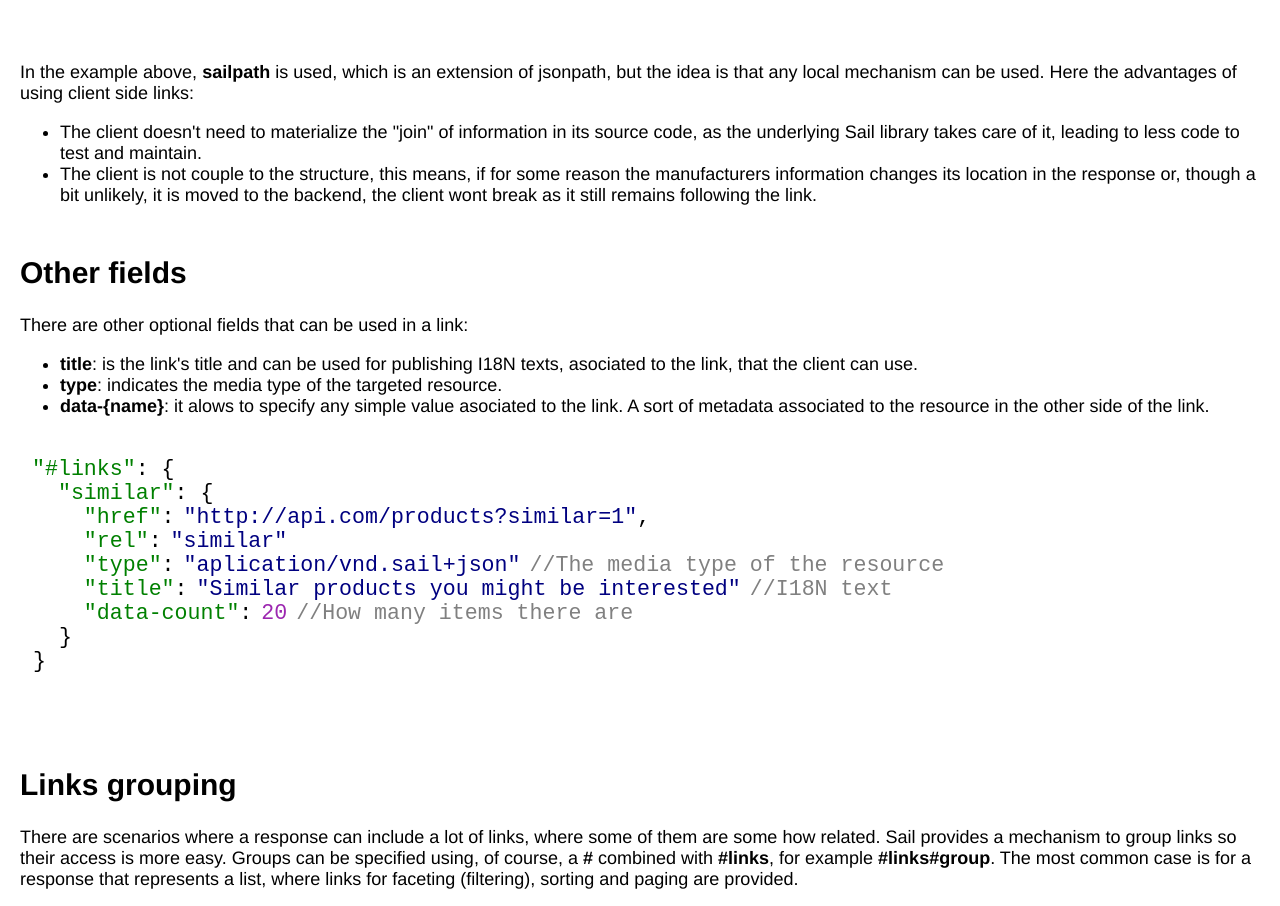
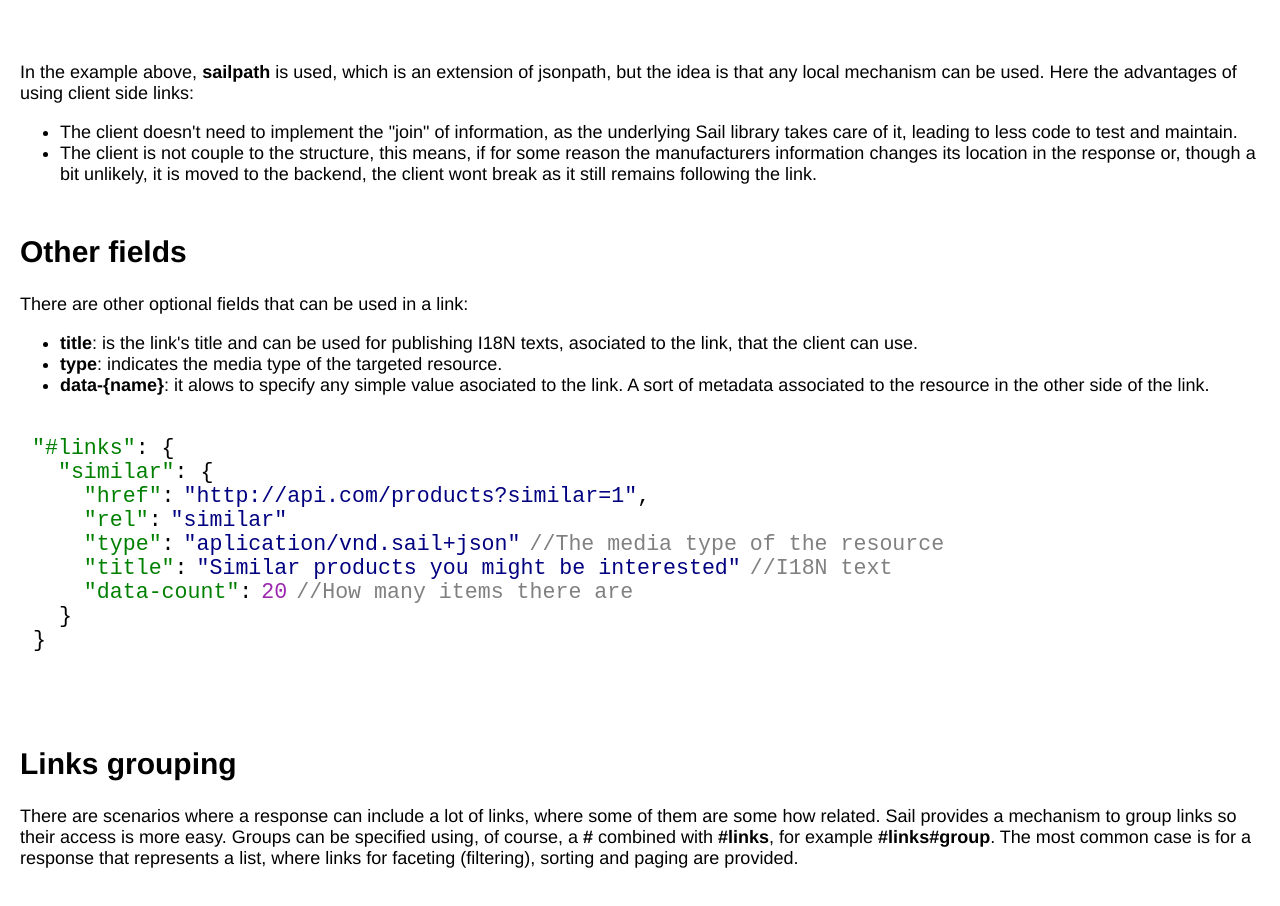
Before and after one commit to sail-lang/sail-lang.github.io, a plain HTML site: page links.html in a window 1280 px wide. Shown: the part 2432-3338 px from the top of the page. Drawn offline with Linux system fonts and the light colour scheme.

Commit message:
phrase correction in client side links advantages

```diff
--- a/links.html
+++ b/links.html
@@ -114,7 +114,7 @@
    </div>
    <p>In the example above, <strong>sailpath</strong> is used, which is an extension of jsonpath, but the idea is that any local mechanism can be used. Here the advantages of using client side links:</p>
     <ul>
-      <li>The client doesn't need to materialize the "join" of information in its source code, as the underlying Sail library takes care of it, leading to less code to test and maintain.</li>
+      <li>The client doesn't need to implement the "join" of information, as the underlying Sail library takes care of it, leading to less code to test and maintain.</li>
       <li>The client is not couple to the structure, this means, if for some reason the manufacturers information changes its location in the response or, though a bit unlikely, it is moved to the backend, the client wont break as it still remains following the link.</li>
   </ul>
  </section>
```
